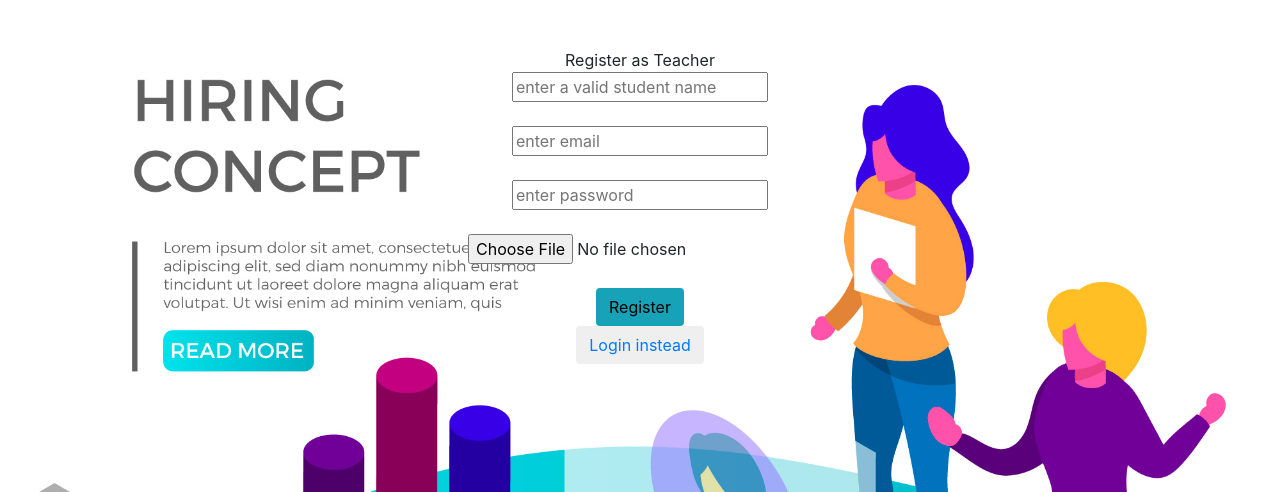
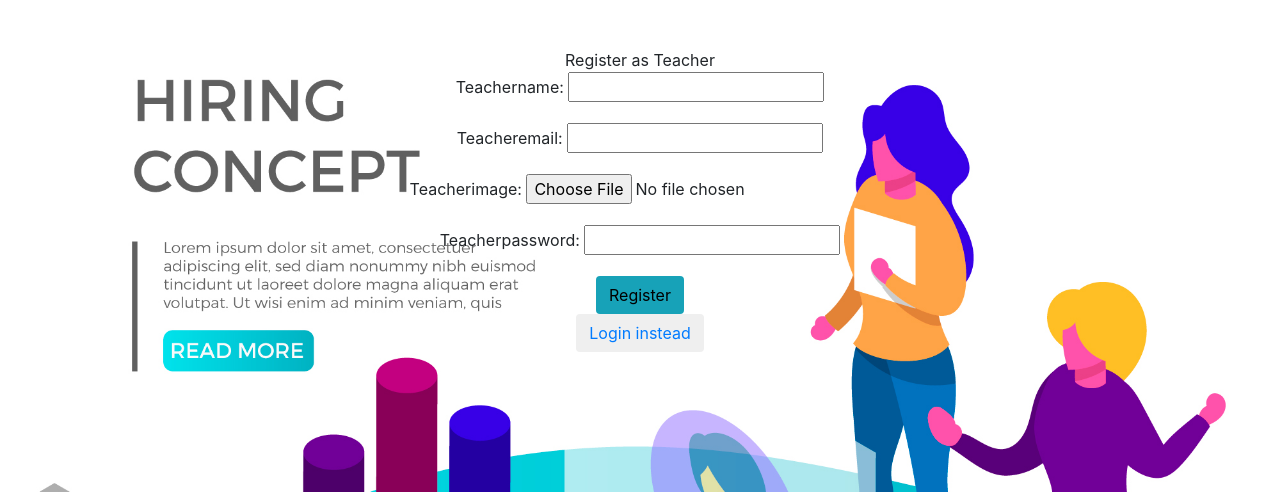
Before and after one commit to Ronaldyika/Django_fullcourse, a Django app: page /registerteacher/ in a window 1280 px wide. Shown: the part 56-548 px from the top of the page. Run offline with Django 4.2, Linux system fonts and the light colour scheme.

Commit message:
used djangoforms for teacher registration

```diff
--- a/Stuchat/chatroom/forms.py
+++ b/Stuchat/chatroom/forms.py
@@ -1,5 +1,6 @@
 from django.contrib.auth.forms import UserCreationForm
 from .models import RegisterTeacher,RegisterStudent,Assigment
+from django import forms
 
 class studentregistrationform(UserCreationForm):
     class Meta:
@@ -7,7 +8,7 @@ class studentregistrationform(UserCreationForm):
         #fields = ['studentname','matricule','studentpassword','studentimage']
         fields = '__all__'
 
-class teacherregistrationform(UserCreationForm):
+class teacherregistrationform(forms.ModelForm):
     class Meta:
         model = RegisterTeacher
-        fields = '__all__'
+        fields = ['teachername','teacheremail','teacherimage','teacherpassword']
--- a/Stuchat/chatroom/templates/teacher/registration/teacherregistration.html
+++ b/Stuchat/chatroom/templates/teacher/registration/teacherregistration.html
@@ -10,10 +10,8 @@
                     </div>
                     <form method='post'>
                         {% csrf_token %}
-                        <input required="True" type="text" name='teachername' placeholder="enter a valid student name"><br><br>
-                        <input required="True" type="email" name="teacheremail" placeholder="enter email"><br><br>
-                        <input required="True" type="password" name="teacherpassword" id="password" placeholder="enter password"><br><br>
-                        <input required="True" type="file" name="teacherimage" ><br><br>
+
+                        {{ form.as_p }}
 
                         <button class="btn btn-button bg-info" type="submit">Register</button>
                     </form>
--- a/Stuchat/chatroom/views.py
+++ b/Stuchat/chatroom/views.py
@@ -46,14 +46,10 @@ def registerteacher(request):
         if request.method == 'POST':
             form = teacherregistrationform(request.POST)
             if form.is_valid():
-                newteacher = form.save()
+                form.save()
             # Log the user in
-                login(newteacher)
 
                 return redirect('teacherlogin')
-            else:
-                form = teacherregistrationform()
-            return render(request, 'teacher/registration/teacherregistration.html', {'form': form})
         else:
 
             form = teacherregistrationform()
```
